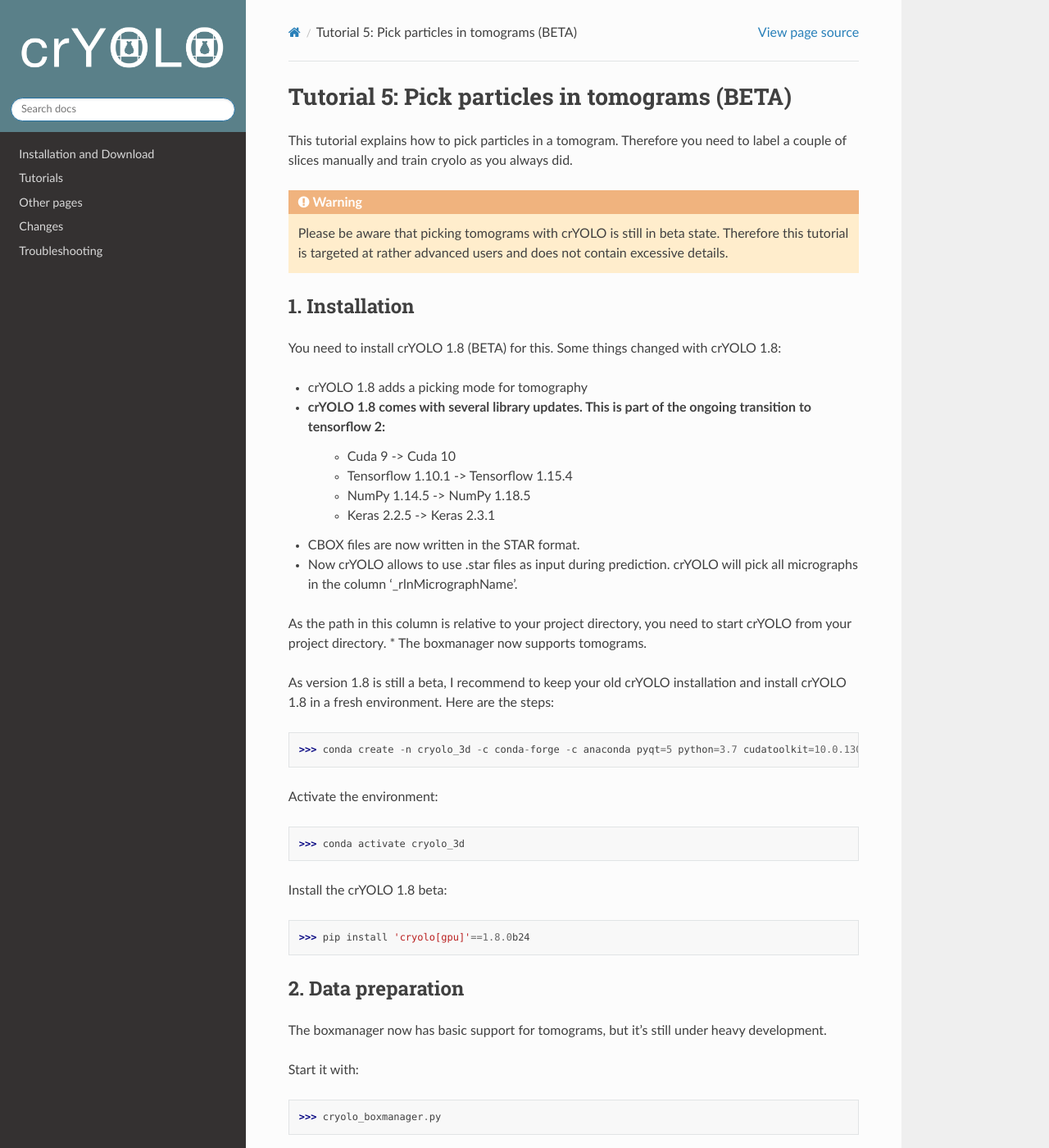
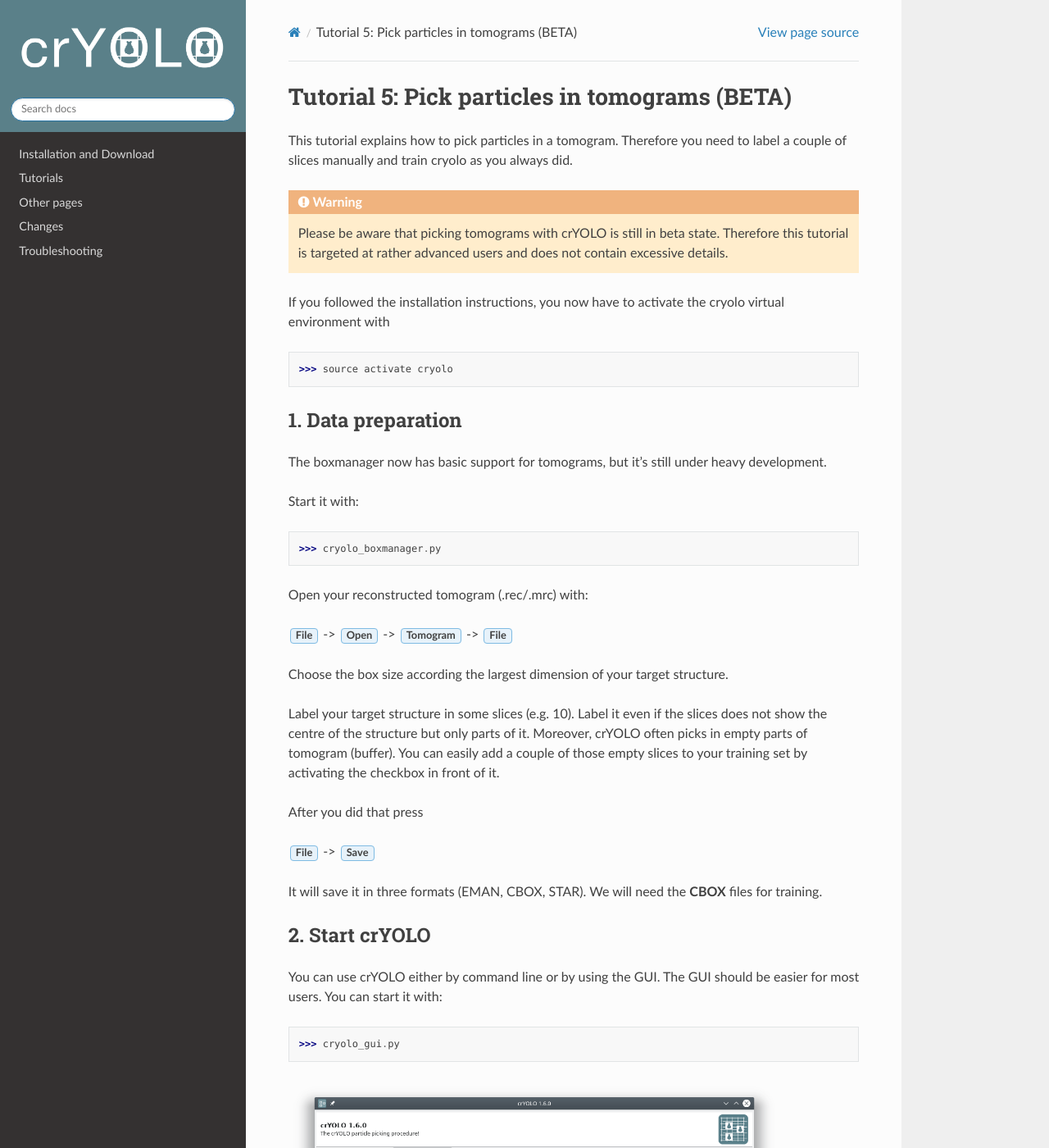
Before and after one commit to MPI-Dortmund/cryolo, a Sphinx documentation site: the page built from source/tutorials/tut05_tomo.rst, in a window 1280 px wide and 1400 px high. Shown: the whole window at 82% size. Built offline with Sphinx 7.4.7 and the Read the Docs theme 2.0.0, drawn with Linux system fonts in a browser that asks for light colours; some of the changed text lies outside the part shown.

Commit message:
update installation

```diff
--- a/source/tutorials/tut05_tomo.rst
+++ b/source/tutorials/tut05_tomo.rst
@@ -10,35 +10,11 @@ a couple of slices manually and train cryolo as you always did.
     Therefore this tutorial is targeted at rather advanced users and does not contain
     excessive details.
 
-1. Installation
-^^^^^^^^^^^^^^^
-You need to install crYOLO 1.8 (BETA) for this. Some things changed with crYOLO 1.8:
+If you followed the installation instructions, you now have to activate the cryolo virtual environment with
 
-* crYOLO 1.8 adds a picking mode for tomography
-* crYOLO 1.8 comes with several library updates. This is part of the ongoing transition to tensorflow 2:
-    * Cuda 9 -> Cuda 10
-    * Tensorflow 1.10.1 -> Tensorflow 1.15.4
-    * NumPy 1.14.5 -> NumPy 1.18.5
-    * Keras 2.2.5 -> Keras 2.3.1
-* CBOX files are now written in the STAR format.
-* Now crYOLO allows to use .star files as input during prediction. crYOLO will pick all micrographs in the column '_rlnMicrographName'.
-As the path in this column is relative to your project directory, you need to start crYOLO from your project directory.
-* The boxmanager now supports tomograms.
+>>> source activate cryolo
 
-As version 1.8 is still a beta, I recommend to keep your old crYOLO installation and
-install crYOLO 1.8 in a fresh environment. Here are the steps:
-
->>> conda create -n cryolo_3d -c conda-forge -c anaconda pyqt=5 python=3.7 cudatoolkit=10.0.130 cudnn=7.6.5 numpy==1.18.5 libtiff wxPython=4.0.4
-
-Activate the environment:
-
->>> conda activate cryolo_3d
-
-Install the crYOLO 1.8 beta:
-
->>> pip install 'cryolo[gpu]'==1.8.0b24
-
-2. Data preparation
+1. Data preparation
 ^^^^^^^^^^^^^^^^^^^
 
 The boxmanager now has basic support for tomograms, but it's still under heavy development.
@@ -64,11 +40,11 @@ After you did that press
 It will save it in three formats (EMAN, CBOX, STAR). We will need the **CBOX**
 files for training.
 
-3. Start crYOLO
+2. Start crYOLO
 ^^^^^^^^^^^^^^^
 .. include:: start_cryolo.rst
 
-4. Configuration
+3. Configuration
 ^^^^^^^^^^^^^^^^
 Choose the action :guilabel:`config`. The configuration is basically the same as for picking particles from scratch.
 Set the :guilabel:`boxsize` to the value you've choosen when creating the training data. Set folder
@@ -116,7 +92,7 @@ in a later boxmanager version. The folder :file:`EMAN_3D` contains the coordinat
 The files in :file:`coords` contain files that can directly used in IMOD.
 
 
-7. Visualization
+6. Visualization
 ^^^^^^^^^^^^^^^^
 The current state of the boxmanager can't visualize the 3D boxes properly. We recommend to use
 e2spt_boxer.py from EMAN2 to visualize the file in :file:`EMAN_3D`.
```
Also changed, not shown: other parts of source/tutorials/tut05_tomo.rst (+2 -2 lines), source/installation.rst (+3 -13 lines).
